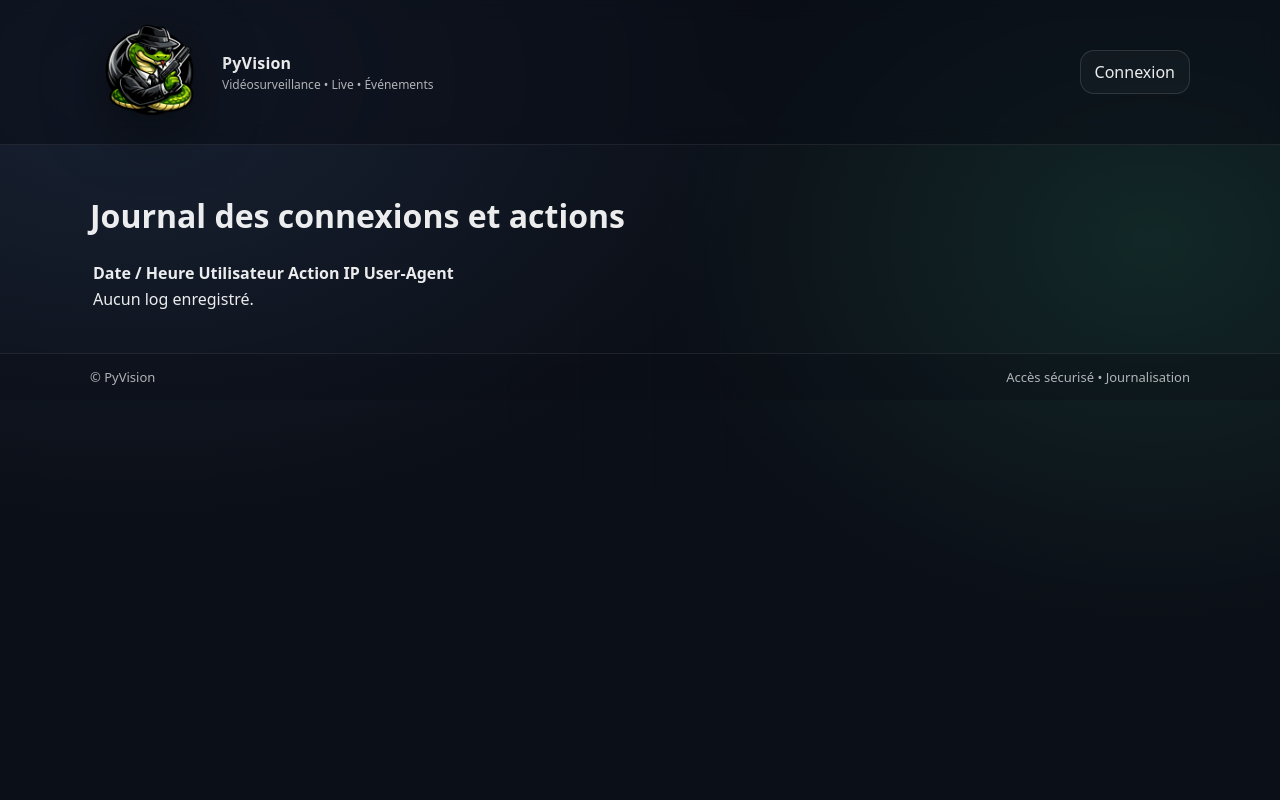
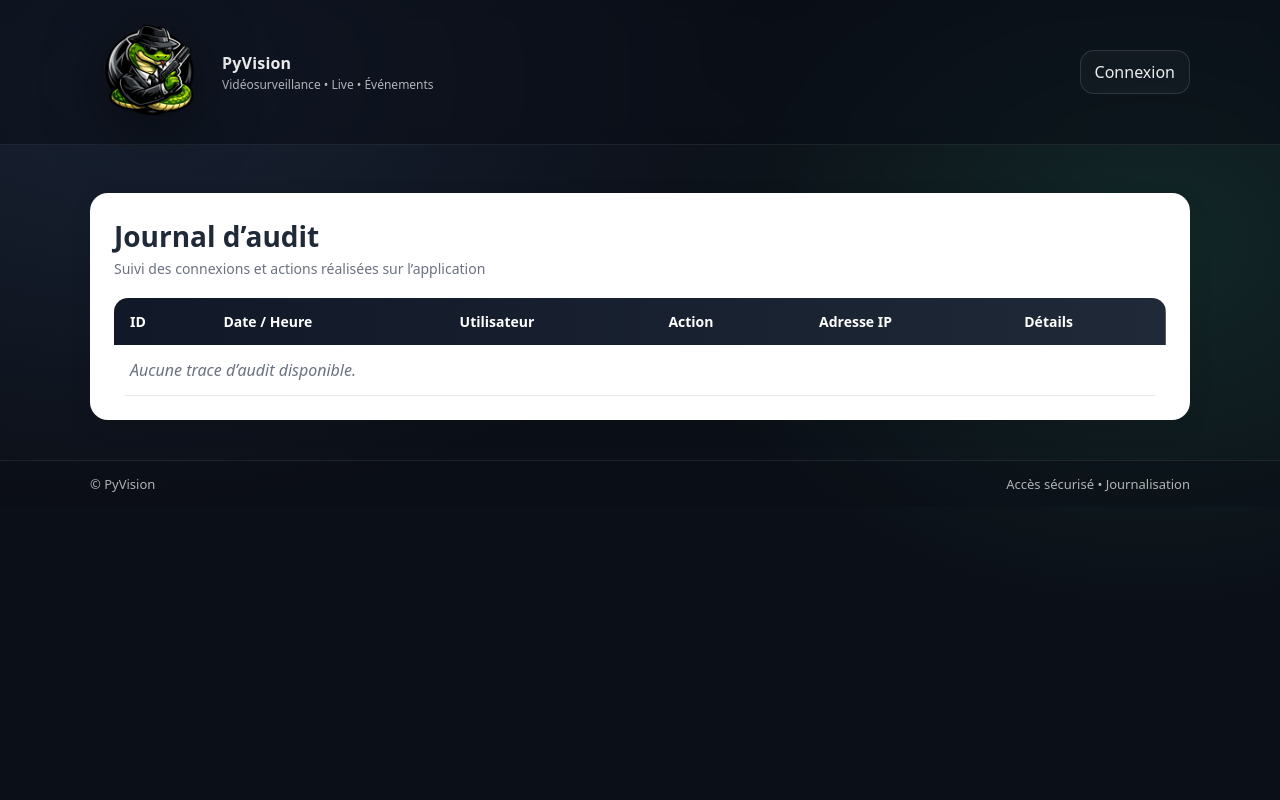
Before and after one commit to Awekano/projet-eryma, a Flask app: template eryma_web/app/templates/audit.html in a window 1280 px wide. Run offline with Flask 3, Linux system fonts and the light colour scheme; the template is opened without the code that fills it, so the values that code supplies are empty.

Commit message:
fjervuijd

```diff
--- a/eryma_web/app/routes_main.py
+++ b/eryma_web/app/routes_main.py
@@ -47,7 +47,7 @@
     rows = q.limit(200).all()
     audit("view_events", username=current_user.username)
 
-    return render_template("events.html", events=rows, kind=kind)
+    return render_template("events.html", events=events)
 
 
 @main_bp.get("/audit")
@@ -58,7 +58,7 @@
 
     rows = AuditLog.query.order_by(AuditLog.created_at.desc()).limit(200).all()
     audit("view_audit", username=current_user.username)
-    return render_template("audit.html", logs=rows)
+    return render_template("audit.html", audits=audits)
 
 
 @main_bp.get("/live")
--- a/eryma_web/app/templates/audit.html
+++ b/eryma_web/app/templates/audit.html
@@ -1,36 +1,157 @@
 {% extends "base.html" %}
 
-{% block title %}Journal d'audit{% endblock %}
+{% block title %}Audit{% endblock %}
 
 {% block content %}
-<div class="container mt-4">
-    <h1 class="mb-4">Journal des connexions et actions</h1>
+<style>
+    .page-card {
+        background: #ffffff;
+        border-radius: 18px;
+        padding: 24px;
+        box-shadow: 0 8px 24px rgba(0,0,0,0.08);
+        margin-top: 20px;
+    }
 
-    <div class="table-responsive">
-        <table class="table table-dark table-striped table-hover align-middle">
+    .page-header {
+        display: flex;
+        justify-content: space-between;
+        align-items: center;
+        flex-wrap: wrap;
+        gap: 12px;
+        margin-bottom: 20px;
+    }
+
+    .page-header h1 {
+        margin: 0;
+        font-size: 28px;
+        color: #1f2937;
+    }
+
+    .page-header p {
+        margin: 4px 0 0;
+        color: #6b7280;
+        font-size: 14px;
+    }
+
+    .table-wrapper {
+        overflow-x: auto;
+        border-radius: 14px;
+    }
+
+    .custom-table {
+        width: 100%;
+        border-collapse: collapse;
+        min-width: 950px;
+        background: white;
+    }
+
+    .custom-table thead {
+        background: linear-gradient(90deg, #111827, #1f2937);
+        color: white;
+    }
+
+    .custom-table th,
+    .custom-table td {
+        padding: 14px 16px;
+        text-align: left;
+        vertical-align: middle;
+    }
+
+    .custom-table th {
+        font-size: 14px;
+        font-weight: 600;
+        white-space: nowrap;
+    }
+
+    .custom-table tbody tr {
+        border-bottom: 1px solid #e5e7eb;
+        transition: background 0.2s ease;
+    }
+
+    .custom-table tbody tr:nth-child(even) {
+        background: #f9fafb;
+    }
+
+    .custom-table tbody tr:hover {
+        background: #eff6ff;
+    }
+
+    .audit-user {
+        font-weight: 700;
+        color: #111827;
+    }
+
+    .audit-action {
+        display: inline-block;
+        padding: 6px 10px;
+        border-radius: 999px;
+        font-size: 12px;
+        font-weight: 700;
+        background: #ede9fe;
+        color: #6d28d9;
+    }
+
+    .audit-ip {
+        font-family: monospace;
+        background: #f3f4f6;
+        padding: 4px 8px;
+        border-radius: 8px;
+        color: #374151;
+    }
+
+    .empty-state {
+        text-align: center;
+        padding: 30px;
+        color: #6b7280;
+        font-style: italic;
+    }
+</style>
+
+<div class="page-card">
+    <div class="page-header">
+        <div>
+            <h1>Journal d’audit</h1>
+            <p>Suivi des connexions et actions réalisées sur l’application</p>
+        </div>
+    </div>
+
+    <div class="table-wrapper">
+        <table class="custom-table">
             <thead>
                 <tr>
+                    <th>ID</th>
                     <th>Date / Heure</th>
                     <th>Utilisateur</th>
                     <th>Action</th>
-                    <th>IP</th>
-                    <th>User-Agent</th>
+                    <th>Adresse IP</th>
+                    <th>Détails</th>
                 </tr>
             </thead>
             <tbody>
-                {% for log in logs %}
-                <tr>
-                    <td>{{ log.created_at.strftime('%d/%m/%Y %H:%M:%S') if log.created_at else '-' }}</td>
-                    <td>{{ log.username or '-' }}</td>
-                    <td>{{ log.action }}</td>
-                    <td>{{ log.ip or '-' }}</td>
-                    <td style="max-width: 350px; word-break: break-word;">{{ log.user_agent or '-' }}</td>
-                </tr>
+                {% if audits %}
+                    {% for audit in audits %}
+                    <tr>
+                        <td>{{ audit.id }}</td>
+                        <td>{{ audit.created_at }}</td>
+                        <td class="audit-user">{{ audit.username or 'Inconnu' }}</td>
+                        <td>
+                            <span class="audit-action">{{ audit.action or '-' }}</span>
+                        </td>
+                        <td>
+                            {% if audit.ip_address %}
+                                <span class="audit-ip">{{ audit.ip_address }}</span>
+                            {% else %}
+                                -
+                            {% endif %}
+                        </td>
+                        <td>{{ audit.details or '-' }}</td>
+                    </tr>
+                    {% endfor %}
                 {% else %}
-                <tr>
-                    <td colspan="5" class="text-center">Aucun log enregistré.</td>
-                </tr>
-                {% endfor %}
+                    <tr>
+                        <td colspan="6" class="empty-state">Aucune trace d’audit disponible.</td>
+                    </tr>
+                {% endif %}
             </tbody>
         </table>
     </div>
```
Also changed, not shown: eryma_web/app/templates/events.html (+171 -42 lines), 1 other file.
